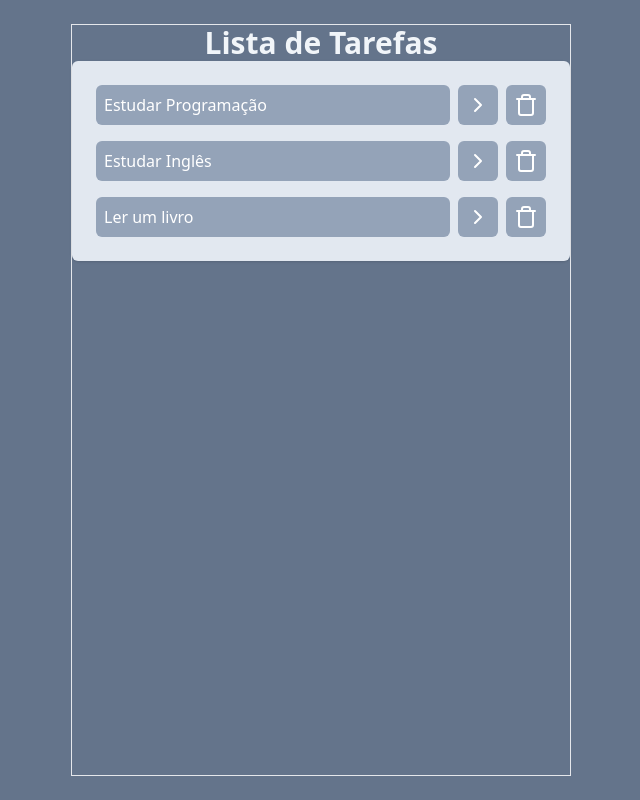
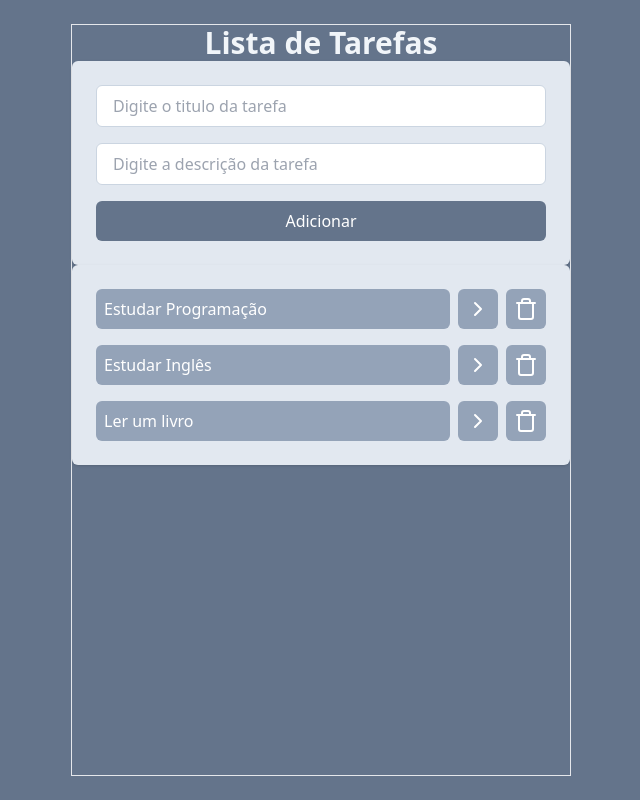
Before and after one commit to EdsonGaspar/App-react, a React (Vite) app: page / in a window 1280 px wide. Shown: the whole page, without its empty margins (319-959 px from the left). Built offline with nearby package versions, Linux system fonts and the light colour scheme.

Commit message:
Criação do componente AddTasks e a estilização do mesmo componente

```diff
--- a/src/components/AddTasks.jsx
+++ b/src/components/AddTasks.jsx
@@ -1,5 +1,21 @@
 function AddTasks() {
-  return <div className="bg-slate-200"></div>;
+  return (
+    <div className="bg-slate-200 space-y-4 p-6 rounded-md shadow flex flex-col">
+      <input
+        type="text"
+        placeholder="Digite o titulo da tarefa"
+        className="border border-slate-300 outline-slate-400 px-4 py-2 rounded-md"
+      />
+      <input
+        type="text"
+        placeholder="Digite a descrição da tarefa"
+        className="border border-slate-300 outline-slate-400 px-4 py-2 rounded-md"
+      />
+      <button className="bg-slate-500 text-white px-4 py-2 font-medium rounded-md">
+        Adicionar
+      </button>
+    </div>
+  );
 }
 
 export default AddTasks;
```
